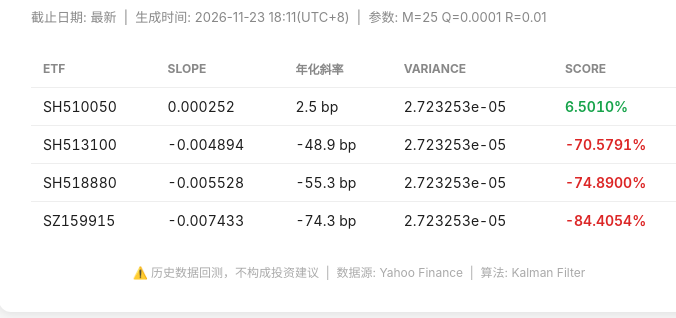
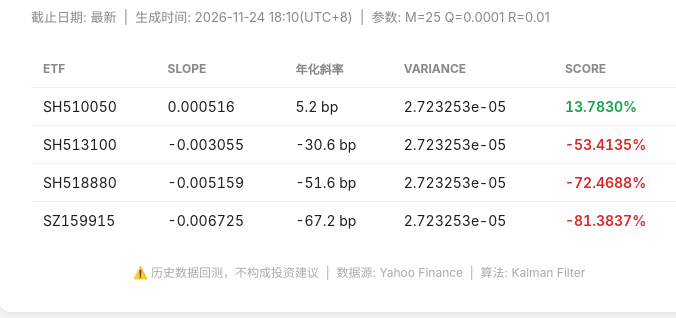
Before and after one commit to zhuyanxi/zhuyanxi.github.io, a plain HTML site: page etfscore/index.html in a window 1280 px wide. Shown: the part 86-404 px from the top of the page, without its empty margins (281-957 px from the left). Drawn offline with Linux system fonts and the light colour scheme.

Commit message:
chore: sync etf kalman score from CarnoFinance

```diff
--- a/etfscore/index.html
+++ b/etfscore/index.html
@@ -3,7 +3,7 @@
 <head>
 <meta charset="UTF-8">
 <meta name="viewport" content="width=device-width, initial-scale=1.0">
-<title>ETF 卡尔曼滤波评分 — 最新 (2026-11-23 18:11)</title>
+<title>ETF 卡尔曼滤波评分 — 最新 (2026-11-24 18:10)</title>
 <style>
   * { margin: 0; padding: 0; box-sizing: border-box; }
   body {
@@ -29,7 +29,7 @@
 <body>
 <div class="card">
   <h1>📊 ETF 卡尔曼滤波评分</h1>
-  <p class="sub">截止日期: 最新 &nbsp;|&nbsp; 生成时间: 2026-11-23 18:11(UTC+8)
+  <p class="sub">截止日期: 最新 &nbsp;|&nbsp; 生成时间: 2026-11-24 18:10(UTC+8)
      &nbsp;|&nbsp; 参数: M=25 Q=0.0001 R=0.01</p>
   <table>
     <thead>
@@ -38,28 +38,28 @@
     <tbody>
       <tr>
             <td>SH510050</td>
-            <td>0.000252</td>
-            <td>2.5 bp</td>
+            <td>0.000516</td>
+            <td>5.2 bp</td>
             <td>2.723253e-05</td>
-            <td style="color:#16a34a;font-weight:600">6.5010%</td>
+            <td style="color:#16a34a;font-weight:600">13.7830%</td>
         </tr><tr>
             <td>SH513100</td>
-            <td>-0.004894</td>
-            <td>-48.9 bp</td>
+            <td>-0.003055</td>
+            <td>-30.6 bp</td>
             <td>2.723253e-05</td>
-            <td style="color:#dc2626;font-weight:600">-70.5791%</td>
+            <td style="color:#dc2626;font-weight:600">-53.4135%</td>
         </tr><tr>
             <td>SH518880</td>
-            <td>-0.005528</td>
-            <td>-55.3 bp</td>
+            <td>-0.005159</td>
+            <td>-51.6 bp</td>
             <td>2.723253e-05</td>
-            <td style="color:#dc2626;font-weight:600">-74.8900%</td>
+            <td style="color:#dc2626;font-weight:600">-72.4688%</td>
         </tr><tr>
             <td>SZ159915</td>
-            <td>-0.007433</td>
-            <td>-74.3 bp</td>
+            <td>-0.006725</td>
+            <td>-67.2 bp</td>
             <td>2.723253e-05</td>
-            <td style="color:#dc2626;font-weight:600">-84.4054%</td>
+            <td style="color:#dc2626;font-weight:600">-81.3837%</td>
         </tr>
     </tbody>
   </table>
```
